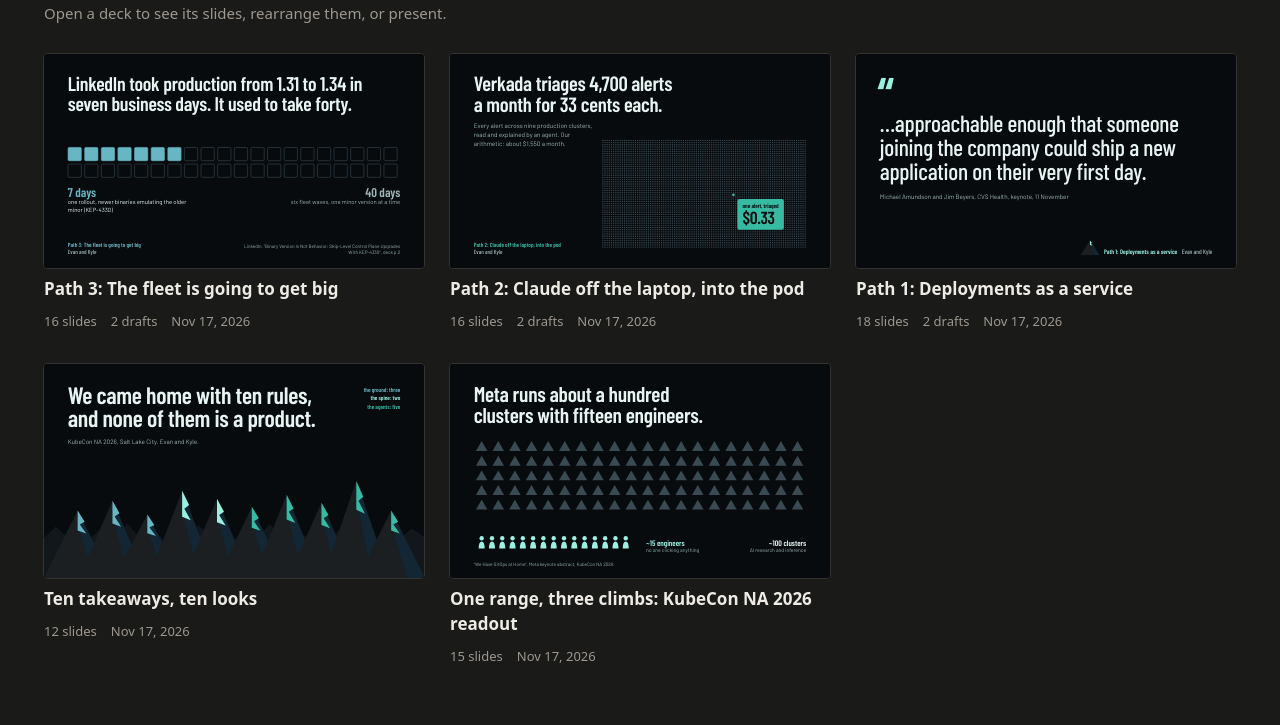
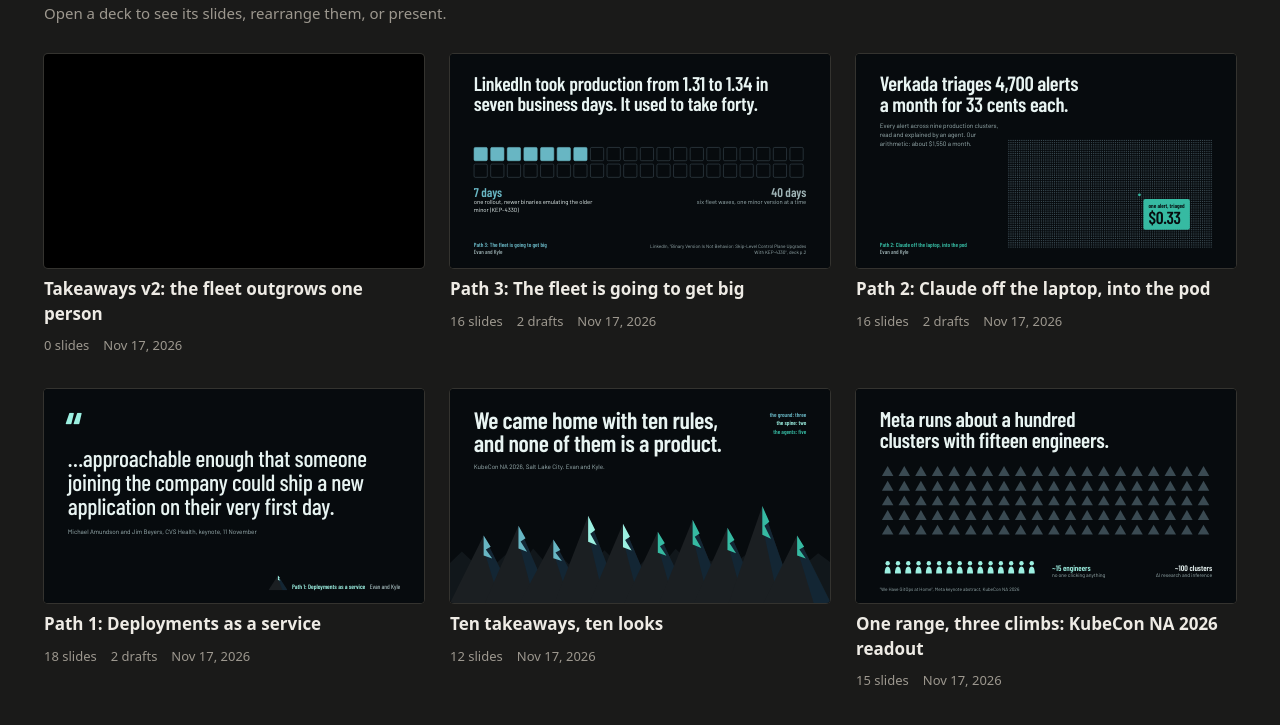
Before and after one commit to caffdev/kubecon, a plain HTML site: page docs/decks/index.html in a window 1280 px wide. Shown: the part 91-816 px from the top of the page. Drawn offline with nearby package versions, Linux system fonts and the light colour scheme.

Commit message:
Takeaways v2: story of a fleet outgrowing one person's upgrade runbook
Narrative only, for the story gate: six growth steps, the overrun, then
kubeadm's place, tool waves, gates, change windows and OTel as the shared layer.

Co-Authored-By: Claude Opus 5.5 <noreply@anthropic.com>

```diff
--- a/docs/decks/index.html
+++ b/docs/decks/index.html
@@ -12,6 +12,11 @@
   <h1>Decks</h1>
   <p>Open a deck to see its slides, rearrange them, or present.</p>
   <ol class="cards">
+    <li><a class="card" href="takeaways-v2/">
+      <div class="thumb"><div class="shield"></div></div>
+      <div class="meta"><span class="title">Takeaways v2: the fleet outgrows one person</span>
+        <span class="sub"><span>0 slides</span><span>Nov 17, 2026</span></span></div>
+    </a></li>
     <li><a class="card" href="path3-fleet/">
       <div class="thumb"><iframe name="deck:thumb" loading="lazy" tabindex="-1" title="" src="path3-fleet/slides/cold-open.html"></iframe><div class="shield"></div></div>
       <div class="meta"><span class="title">Path 3: The fleet is going to get big</span>
--- /dev/null
+++ b/docs/decks/takeaways-v2/theme/theme.css
@@ -0,0 +1,53 @@
+/* Takeaways v2: the fleet outgrows one person: theme
+   Placeholder values. Replace all of them with this deck's design plan
+   (narrative.md, Visual direction) before building slides. Name colors for what
+   they are in this deck's world, not "primary/secondary". */
+
+/* @import url("https://fonts.googleapis.com/css2?family=…&display=swap"); */
+
+:root {
+  /* palette: 4–6 named colors */
+  --c-ground: #e9e9e6;
+  --c-ink: #1d1d1b;
+  --c-quiet: #77756f;
+  --c-signal: #3a3a37;
+
+  /* roles the kit and slides use */
+  --bg: var(--c-ground);
+  --ink: var(--c-ink);
+  --muted: var(--c-quiet);
+  --accent: var(--c-signal);
+  --letterbox: var(--c-ground);
+
+  /* type: one or two families, chosen for this subject */
+  --font-display: Georgia, serif;
+  --font-body: system-ui, sans-serif;
+
+  /* scale at 1920×1080: body stays ≥ 28px for rooms, captions ≥ 22px */
+  --t-hero: 176px;
+  --t-1: 112px;
+  --t-2: 72px;
+  --t-3: 48px;
+  --t-body: 34px;
+  --t-small: 24px;
+
+  /* space */
+  --margin: 120px;
+  --margin-y: 96px;
+  --gutter: 40px;
+}
+
+.slide {
+  background: var(--bg);
+  color: var(--ink);
+  font: 400 var(--t-body)/1.35 var(--font-body);
+  padding: var(--margin-y) var(--margin);
+}
+.slide h1 {
+  font: 600 var(--t-1)/1 var(--font-display);
+  letter-spacing: -0.02em;
+  max-width: 16ch;
+}
+
+/* Deck-wide pieces (an annotation style, a figure caption, a data label…) go here,
+   designed for this deck. Keep one-off compositions in each slide's <style>. */
```
Also changed, not shown: docs/decks/takeaways-v2/deck.json (added, +7 -0 lines), docs/decks/takeaways-v2/index.html (added, +15 -0 lines), 1 other file.
